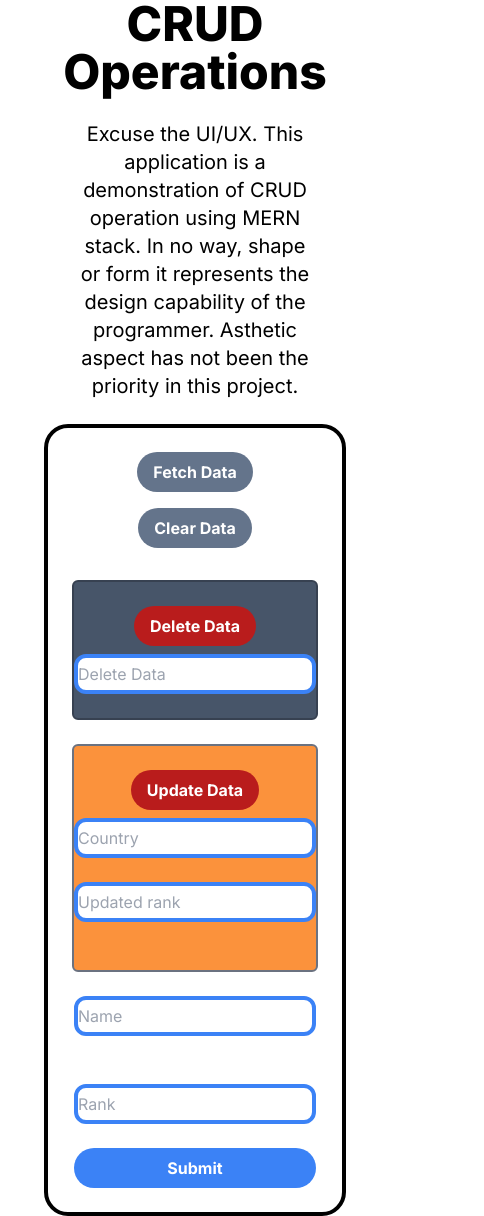
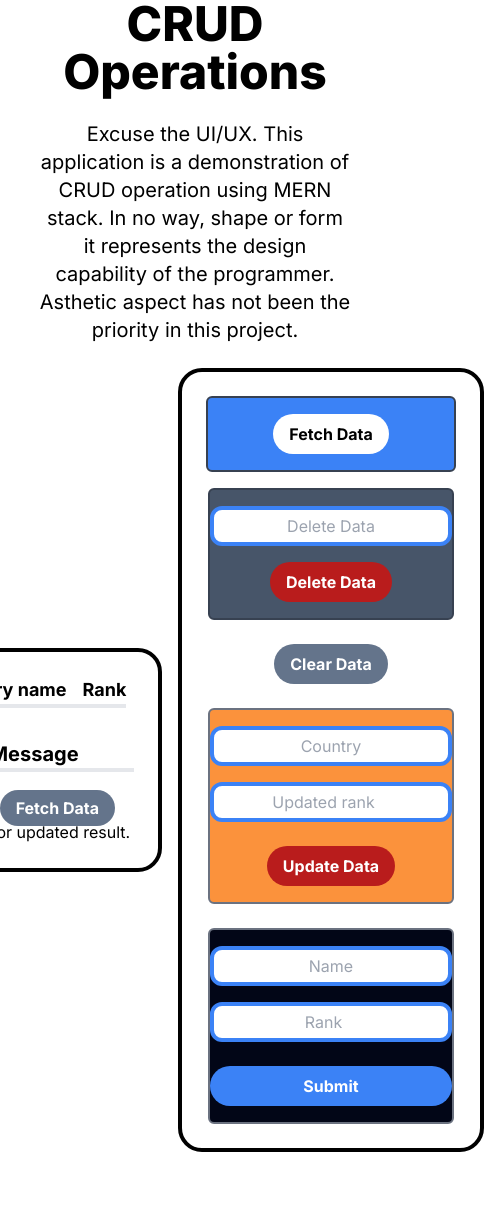
Before and after one commit to azubair2012/fullstack_test1, a Next.js app in the folder frontend/: page /data in a window 390 px wide. Shown: the whole page, 484 px wide, since content can reach past the window. After the commit the page ends 1152 px from the top, so only its background shows below. Built offline with nearby package versions, Linux system fonts and the light colour scheme.

Commit message:
Pretty much done

```diff
--- a/frontend/app/data/page.jsx
+++ b/frontend/app/data/page.jsx
@@ -1,6 +1,8 @@
 "use client";
 import React, { useState, useRef } from "react";
 import Link from "next/link";
+import Result from "./../../components/Result";
+import Animation from "./../../components/Animation";
 
 const Datapull = () => {
   const [response, setResponse] = useState();
@@ -81,7 +83,7 @@
         },
       });
       const result = await response.json();
-      console.log();
+
       setResponse(result);
     } catch (error) {
       console.log(error);
@@ -128,7 +130,7 @@
     <div>
       <h1 className="text-center font-extrabold text-5xl">CRUD Operations</h1>
       <br />
-      <p className="text-center mx-[20vw] text-xl">
+      <p className="text-center mx-[10vw] lg:mx-[20vw] text-xl">
         Excuse the UI/UX. This application is a demonstration of CRUD operation
         using MERN stack. In no way, shape or form it represents the design
         capability of the programmer. Asthetic aspect has not been the priority
@@ -136,82 +138,81 @@
       </p>
 
       <br />
-      <div className="flex flex-col justify-center items-center h-full">
+      <div className="flex justify-center items-center h-full gap-4">
+        <div className=" flex flex-col items-center border-black rounded-3xl border-4 p-6">
+          <Result
+            data={response}
+            delete={deleted}
+            input={result}
+            update={updateResult}
+          />
+        </div>
         <div className="flex flex-col justify-center items-center border-black rounded-3xl border-4 p-6">
+          <div className="flex w-[250px] border-2 border-gray-700 rounded-md bg-blue-500 justify-center items-center mb-4">
             <button
               onClick={getData}
-            className=" mb-4 px-4 py-2 font-bold rounded-full bg-slate-500 text-white"
+              className="my-4 px-4 py-2 font-bold rounded-full bg-white text-black"
             >
               Fetch Data
             </button>
-          {response && (
-            <div className=" w-[300px]">{JSON.stringify(response)}</div>
-          )}
-          <button
-            onClick={clearData}
-            className="mb-8 px-4 py-2 font-bold rounded-full bg-slate-500 text-white"
-          >
-            Clear Data
-          </button>
+          </div>
 
           {/* deleting form */}
 
           <div className="flex flex-col border-2 border-gray-700 rounded-md bg-slate-600 justify-center items-center">
-            <button
-              onClick={handleDelete}
-              className="mb-2 mt-6 px-4 py-2 font-bold rounded-full bg-red-700 text-white"
-            >
-              Delete Data
-            </button>
             <input
-              className="mb-6 border-4 rounded-xl border-blue-500 h-10"
+              className="my-4 border-4 rounded-xl border-blue-500 h-10 text-center"
               id="deletedName"
               name="name"
               type="text"
               placeholder="Delete Data"
               ref={deleteRef}
             />
-            {deleted && (
-              <div className="text-white mb-6">
-                {JSON.stringify(deleted.message)}
+            <button
+              onClick={handleDelete}
+              className="mb-4  px-4 py-2 font-bold rounded-full bg-red-700 text-white"
+            >
+              Delete Data
+            </button>
           </div>
-            )}
-          </div>
-
+          <button
+            onClick={clearData}
+            className="mt-6 px-4 py-2 font-bold rounded-full bg-slate-500 text-white"
+          >
+            Clear Data
+          </button>
           {/* Updating form */}
 
           <div className="mt-6 flex flex-col border-2 border-gray-500 rounded-md bg-orange-400 justify-center items-center">
-            <button
-              onClick={handleUpdate}
-              className="mb-2 mt-6 px-4 py-2 font-bold rounded-full bg-red-700 text-white"
-            >
-              Update Data
-            </button>
             <input
-              className="mb-6 border-4 rounded-xl border-blue-500 h-10"
+              className="text-center my-4 border-4 rounded-xl border-blue-500 h-10"
               id="cName"
               name="name"
               type="text"
               placeholder="Country"
               ref={updateName}
-            />
+            />{" "}
             <input
-              className="mb-6 border-4 rounded-xl border-blue-500 h-10"
+              className="text-center border-4 rounded-xl border-blue-500 h-10"
               id="cRank"
               name="name"
               type="number"
               placeholder="Updated rank"
               ref={updateRank}
             />
-
-            <div className="text-white mb-6">{updateResult.message}</div>
+            <button
+              onClick={handleUpdate}
+              className="mb-4 mt-6 px-4 py-2 font-bold rounded-full bg-red-700 text-white"
+            >
+              Update Data
+            </button>
           </div>
 
-          <div id="message">{result.message}</div>
           {/* form data */}
+          <div className="mt-6 flex flex-col border-2 border-gray-500 rounded-md bg-slate-950 justify-center items-center">
             <form className="flex flex-col" onSubmit={submitData}>
               <input
-              className="my-6 border-4 rounded-xl border-blue-500 h-10"
+                className="text-center mb-2 mt-4 border-4 rounded-xl border-blue-500 h-10"
                 id="name"
                 name="name"
                 type="text"
@@ -220,7 +221,7 @@
                 required
               />
               <input
-              className="my-6 border-4 rounded-xl border-blue-500 h-10"
+                className="text-center my-2 border-4 rounded-xl border-blue-500 h-10"
                 id="rank"
                 name="rank"
                 type="number"
@@ -230,13 +231,17 @@
               />
               <button
                 type="submit"
-              className="px-4 py-2 font-bold text-white bg-blue-500 rounded-full hover:bg-blue-700"
+                className="mb-4 mt-4 px-4 py-2 font-bold rounded-full bg-blue-500 text-white hover:bg-blue-700"
               >
                 Submit
               </button>
             </form>
           </div>
         </div>
+        {/* <div className="w-[250px] h-[500px] flex flex-col items-center border-black rounded-3xl border-4 p-6">
+          <Animation />
+        </div> */}
+      </div>
     </div>
   );
 };
--- /dev/null
+++ b/frontend/components/Animation.jsx
@@ -0,0 +1,7 @@
+import React from "react";
+
+const Animation = () => {
+  return <div>Animation</div>;
+};
+
+export default Animation;
--- /dev/null
+++ b/frontend/components/Result.jsx
@@ -0,0 +1,43 @@
+import React from "react";
+
+const Result = (props) => {
+  let data = props.data;
+  let deleted = props.delete;
+  let input = props.input;
+  let update = props.update;
+  return (
+    <>
+      <div className="flex gap-4 text-lg font-bold border-b-4 mb-2">
+        <h1>Country name</h1>
+        <h1>Rank</h1>
+      </div>
+      <div>
+        {data?.map((country) => {
+          return (
+            <div className="flex  items-center border-b-2 relative">
+              <p className="pr-12" key={country}>
+                {country.name}
+              </p>
+              <p className=" -right-4 absolute ">{country.rank}</p>
+            </div>
+          );
+        })}
+      </div>
+      <div className="text-center">
+        <h1 className="font-bold text-xl border-b-4 mt-6">Message</h1>
+        <p className="mt-2 text-red-700 font-semibold w-[200px]">
+          {deleted?.message || input.message || update.message}
+        </p>
+        <p className="mt-6 w-[200px]">
+          Press{" "}
+          <span className="px-4 py-2 font-bold rounded-full bg-slate-500 text-white">
+            Fetch Data
+          </span>{" "}
+          button for updated result.
+        </p>
+      </div>
+    </>
+  );
+};
+
+export default Result;
```
Also changed, not shown: 2 other files (tests, documents, lock files or other folders). Lines whose indentation alone changed are shown as unchanged.
